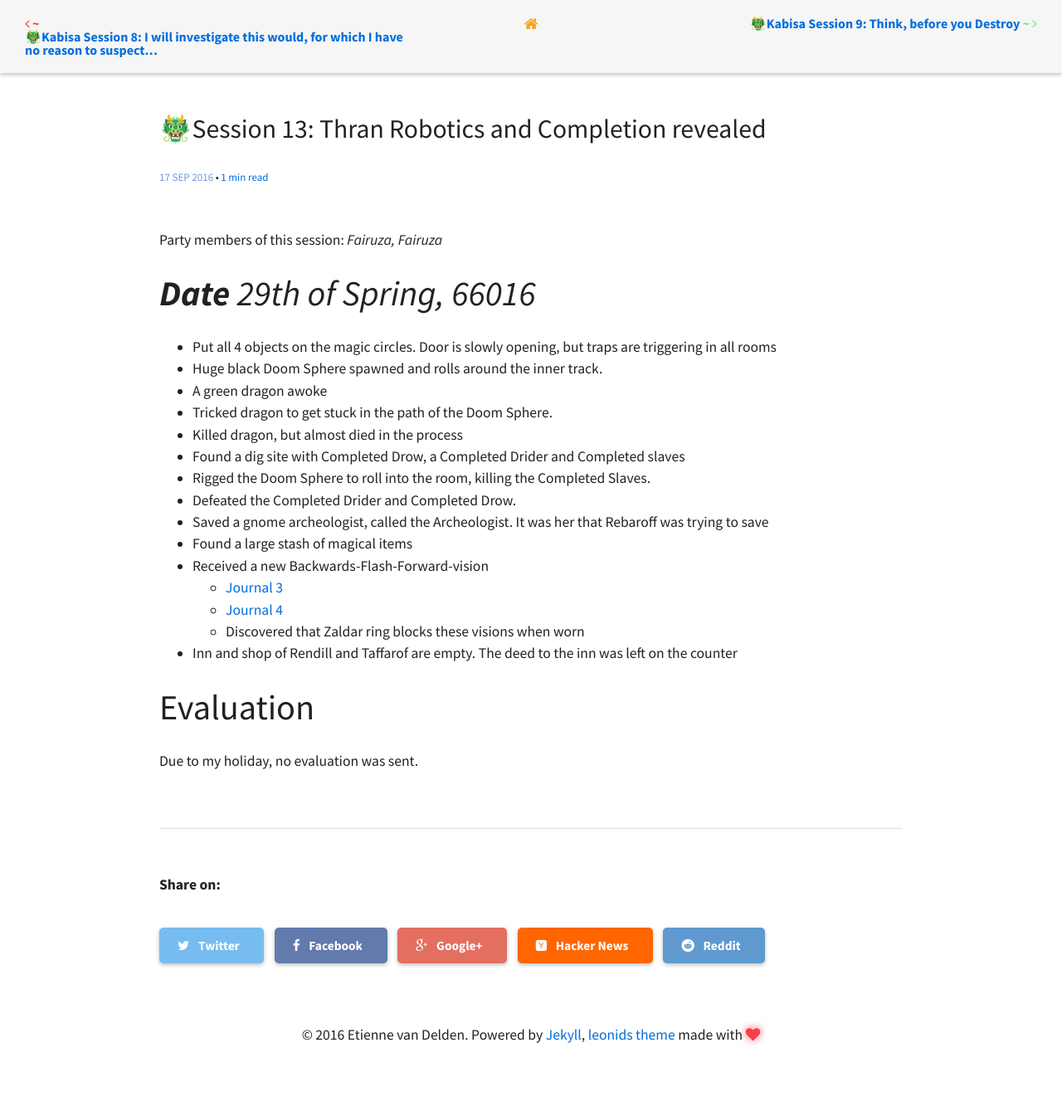
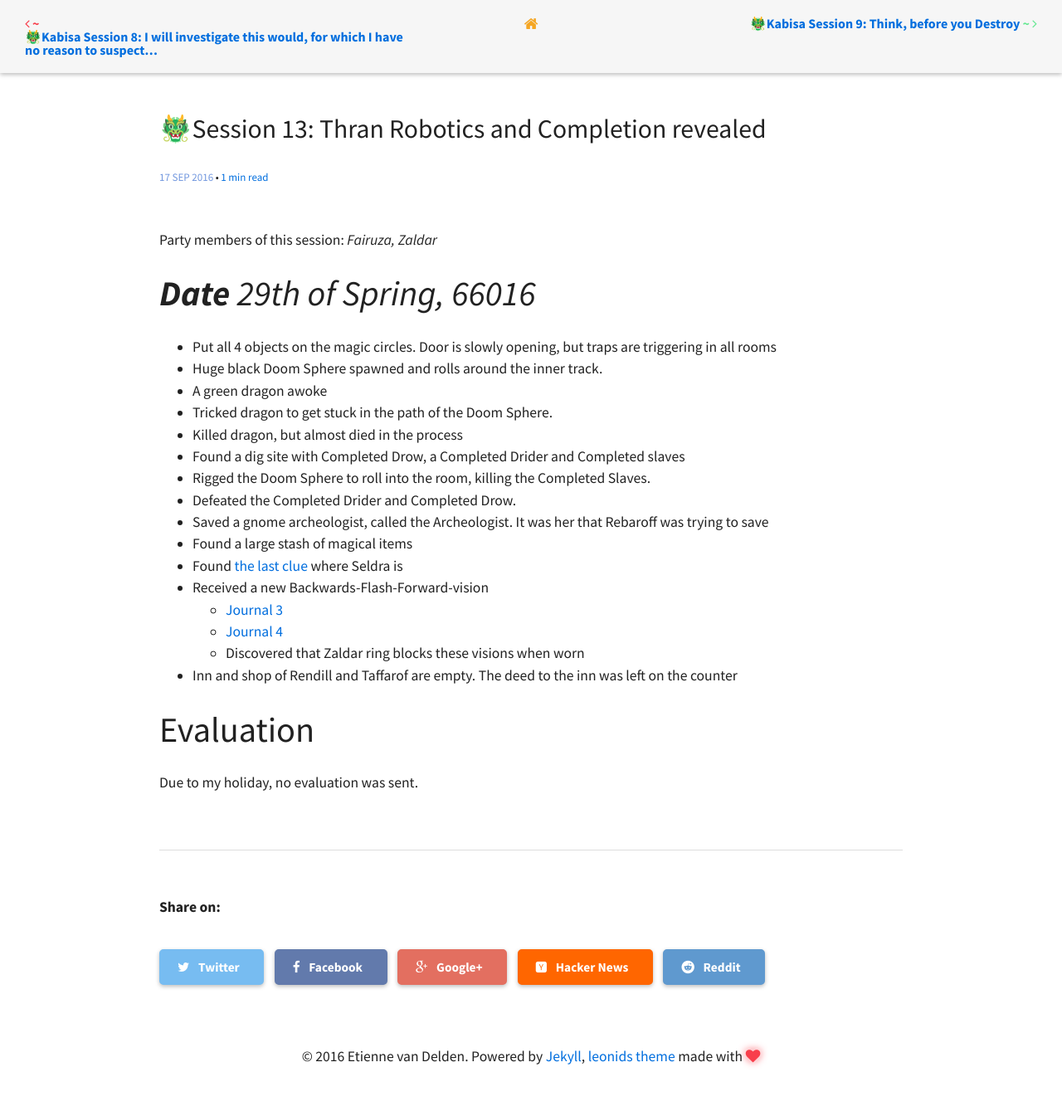
Before and after one commit to eirvandelden/eirvandelden.github.io, a Jekyll site: the page built from _posts/dnd/2016-09-17-session-13.markdown, in a window 1280 px wide. Shown: the whole page at 83% size. Built offline with Jekyll 4.4.1, drawn with Linux system fonts in a browser that asks for light colours; comment, search, counter and statistics services are not loaded; before the commit the page ends 1313 px from its top, so only the background shows below that.

Commit message:
Add "the last clue" to session 13 log

```diff
--- a/_posts/dnd/2016-09-17-session-13.markdown
+++ b/_posts/dnd/2016-09-17-session-13.markdown
@@ -7,7 +7,7 @@ comments: true
 date: 2016-09-17
 ---
 
-Party members of this session: _Fairuza, Fairuza_
+Party members of this session: _Fairuza, Zaldar_
 
 # _**Date** 29th of Spring, 66016_
 
@@ -21,6 +21,7 @@ Party members of this session: _Fairuza, Fairuza_
 - Defeated the Completed Drider and Completed Drow.
 - Saved a gnome archeologist, called the Archeologist. It was her that Rebaroff was trying to save
 - Found a large stash of magical items
+- Found <a href="{{ site.base.url }}/sounds/the-last-clue.aiff">the last clue</a> where Seldra is
 - Received a new Backwards-Flash-Forward-vision
     - <a href="{{ site.base.url }}/sounds/entry3.aiff">Journal 3</a>
     - <a href="{{ site.base.url }}/sounds/entry4.aiff">Journal 4</a>
```
Also changed, not shown: 1 other file.
